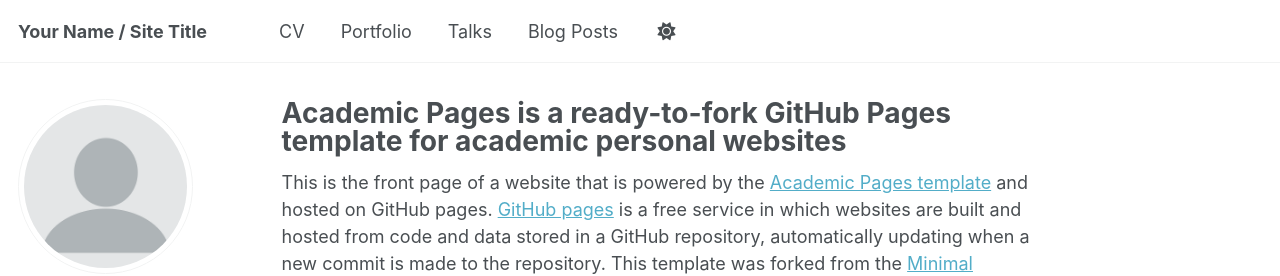
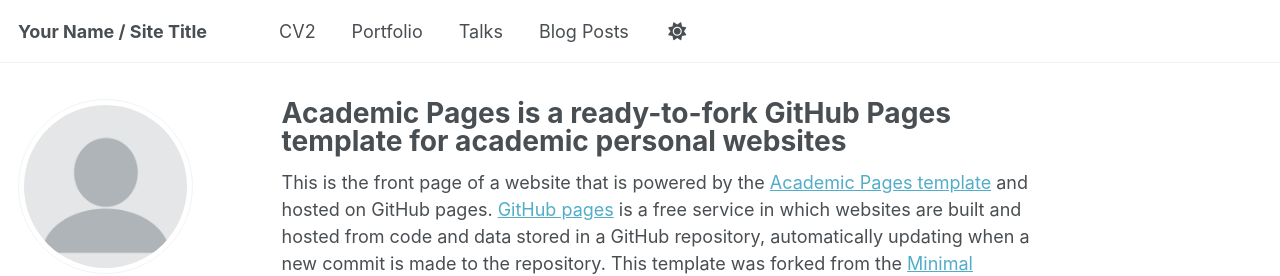
Before and after one commit to yynijo/neoyewyoung.github.io, a Jekyll site: the page built from _pages/about.md, in a window 1280 px wide. Shown: the top 276 px of the page. Built offline with Jekyll 4.4.1, drawn with Linux system fonts in a browser that asks for light colours; some web fonts are replaced; a script that is not in the unit is left out.

Commit message:
just to try

```diff
--- a/_data/navigation.yml
+++ b/_data/navigation.yml
@@ -8,7 +8,7 @@
 #      Markdown formatted page while the second is generated using JSON.
 
 main:
-  - title: "CV"
+  - title: "CV2"
     url: /cv/
 
   - title: "Portfolio"
```
